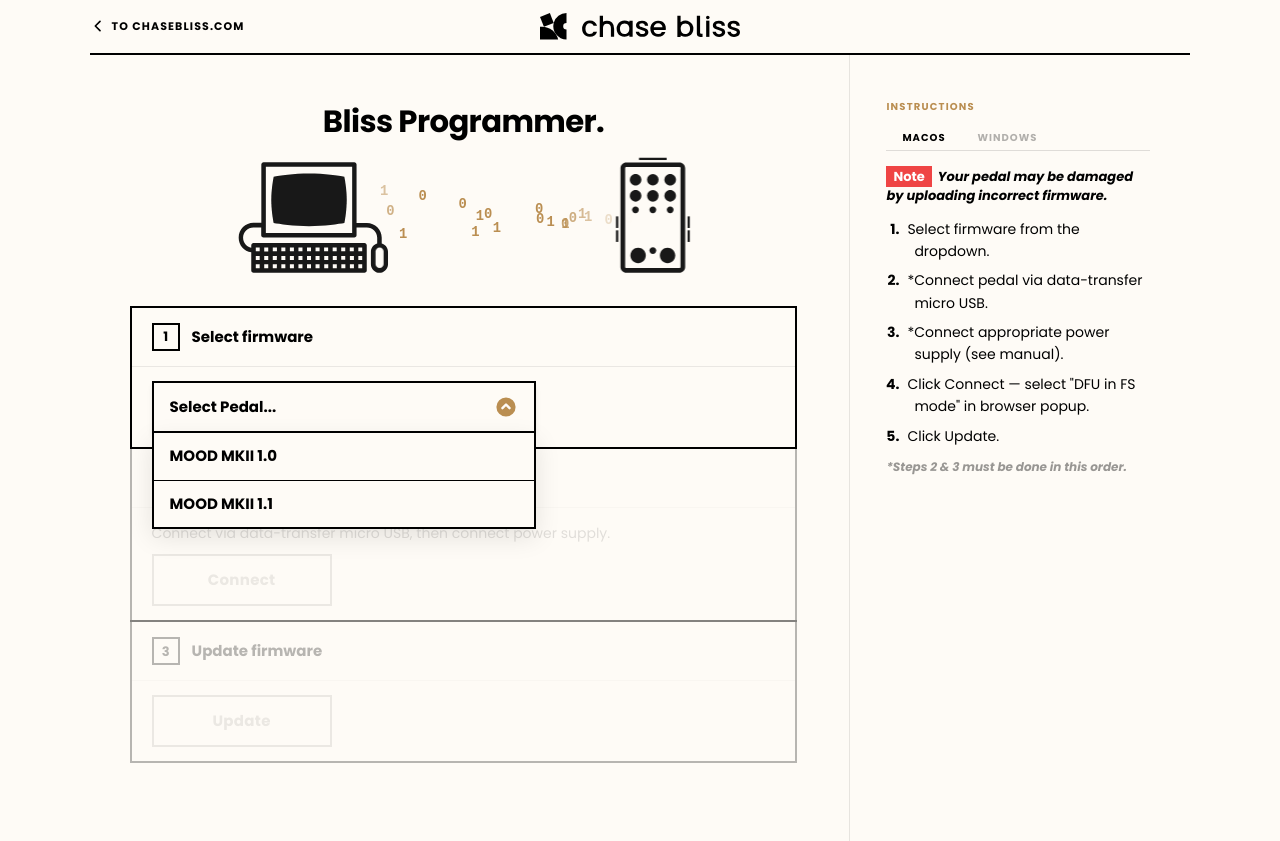
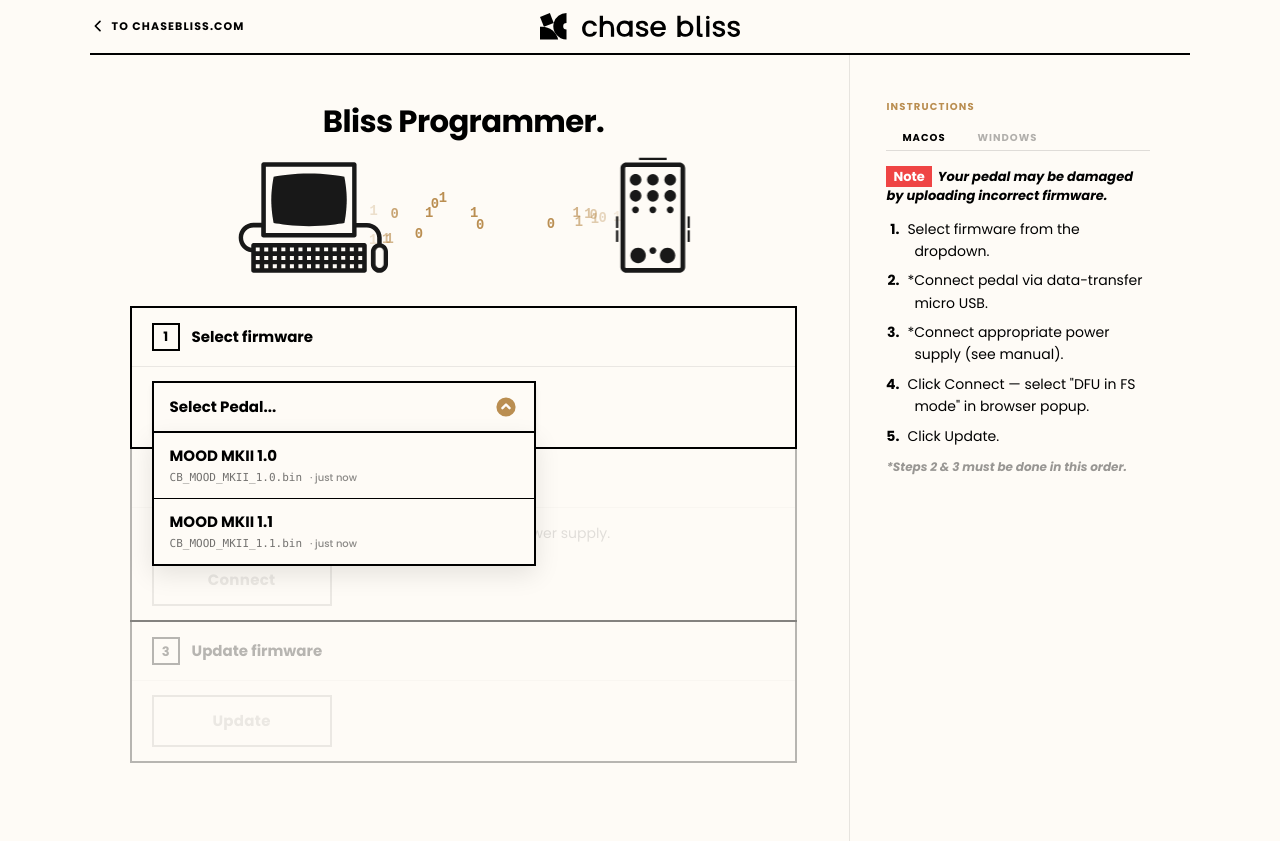
Before and after one commit to chasebliss/cba-firmware-interface-program, a React (Vite) app: page / in a window 1280 px wide. Both pictures are taken after a click on the button "Select Pedal...". Built offline with nearby package versions, Linux system fonts and the light colour scheme.

Commit message:
this is awesomw

```diff
--- a/src/components/PedalDropdown.tsx
+++ b/src/components/PedalDropdown.tsx
@@ -1,6 +1,7 @@
 import { useEffect, useLayoutEffect, useRef, useState } from "react";
 import { createPortal } from "react-dom";
 import type { FirmwareEntry } from "@/lib/firmware-catalogue";
+import { formatRelativeTime } from "@/lib/format";
 
 interface PedalDropdownProps {
   firmwares: FirmwareEntry[];
@@ -129,7 +130,7 @@
                   onSelect(fw);
                   setOpen(false);
                 }}
-                className={`animate-cba-pop-in cursor-pointer px-4 py-3 text-[15px] font-bold transition-colors duration-150 ${
+                className={`animate-cba-pop-in flex cursor-pointer flex-col gap-0.5 px-4 py-3 transition-colors duration-150 ${
                   i < firmwares.length - 1 ? "border-b border-black" : ""
                 }`}
                 style={{
@@ -137,7 +138,22 @@
                   animationDelay: `${i * 20}ms`,
                 }}
               >
-                {fw.name}
+                <span className="text-[15px] font-bold">{fw.name}</span>
+                {(fw.filename || fw.uploadedAt) && (
+                  <span className="flex items-baseline gap-2 text-[11px] font-medium text-black/55">
+                    {fw.filename && (
+                      <span className="truncate font-mono">{fw.filename}</span>
+                    )}
+                    {fw.uploadedAt && (
+                      <span
+                        title={new Date(fw.uploadedAt).toLocaleString()}
+                        className="shrink-0 text-[10px] text-black/45"
+                      >
+                        · {formatRelativeTime(fw.uploadedAt)}
+                      </span>
+                    )}
+                  </span>
+                )}
               </li>
             ))}
           </ul>,
--- a/src/lib/firmware-catalogue.ts
+++ b/src/lib/firmware-catalogue.ts
@@ -9,6 +9,7 @@
   description: string;
   bgColor: string;
   active: boolean;
+  uploadedAt?: string;
 }
 
 export interface FirmwareEntry {
@@ -18,7 +19,9 @@
   description: string;
   bgColor: string;
   active: boolean;
+  filename: string; // basename of filepath, e.g. "MOOD_MKII_1.1.bin"
   url: string; // resolved absolute URL to the .bin or .hex file
+  uploadedAt: string | null;
   source: FirmwareSource;
 }
 
@@ -41,18 +44,21 @@
       const base = /^https?:\/\//.test(source.repo_url)
         ? source.repo_url
         : new URL(source.repo_url, window.location.origin).toString();
-      return raw.map(
-        (r): FirmwareEntry => ({
+      return raw.map((r): FirmwareEntry => {
+        const filename = r.filepath.replace(/^\.\//, "");
+        return {
           id: r.id,
           name: r.name,
           platform: r.platform,
           description: r.description,
           bgColor: r.bgColor,
           active: r.active,
+          filename,
           url: new URL(r.filepath, base).toString(),
+          uploadedAt: r.uploadedAt ?? null,
           source,
-        }),
-      );
+        };
+      });
     }),
   );
 
--- /dev/null
+++ b/src/lib/format.ts
@@ -0,0 +1,21 @@
+// Human-friendly "X ago" strings from ISO timestamps. Used by the admin
+// sidebar and the public firmware dropdown.
+export const formatRelativeTime = (iso: string): string => {
+  const then = new Date(iso).getTime();
+  if (Number.isNaN(then)) return "";
+  const diffMs = Date.now() - then;
+  const sec = Math.round(diffMs / 1000);
+  if (sec < 60) return "just now";
+  const min = Math.round(sec / 60);
+  if (min < 60) return `${min}m ago`;
+  const hr = Math.round(min / 60);
+  if (hr < 24) return `${hr}h ago`;
+  const day = Math.round(hr / 24);
+  if (day < 7) return `${day}d ago`;
+  const wk = Math.round(day / 7);
+  if (wk < 5) return `${wk}w ago`;
+  const mo = Math.round(day / 30);
+  if (mo < 12) return `${mo}mo ago`;
+  const yr = Math.round(day / 365);
+  return `${yr}y ago`;
+};
--- a/src/routes/LocalFlasher.tsx
+++ b/src/routes/LocalFlasher.tsx
@@ -11,6 +11,7 @@
   type DfuLogger,
   type FirmwareSegment,
 } from "@/lib/dfu";
+import { formatRelativeTime } from "@/lib/format";
 
 const DEFAULT_TRANSFER_SIZE = 1024;
 const GOLD = "#ba8e51";
@@ -595,9 +596,11 @@
       : 0;
   const progressPct = Math.round(progressRatio * 100);
 
-  // Newest-first within a group. Entries missing uploadedAt sink to the
-  // bottom, then tiebreak alphabetically so the order is stable across loads.
-  const byDateDesc = (a: AdminFirmware, b: AdminFirmware) => {
+  // Active first, disabled sink to the bottom of their section. Within each
+  // active/disabled bucket: newest upload first, tiebreak alphabetically so
+  // the order is stable across loads.
+  const sortForSection = (a: AdminFirmware, b: AdminFirmware) => {
+    if (a.active !== b.active) return a.active ? -1 : 1;
     const at = a.uploadedAt ? new Date(a.uploadedAt).getTime() : 0;
     const bt = b.uploadedAt ? new Date(b.uploadedAt).getTime() : 0;
     if (at !== bt) return bt - at;
@@ -605,10 +608,10 @@
   };
   const productionRows = catalogue
     .filter((f) => f.target === "production")
-    .sort(byDateDesc);
+    .sort(sortForSection);
   const betaRows = catalogue
     .filter((f) => f.target === "beta")
-    .sort(byDateDesc);
+    .sort(sortForSection);
 
   return (
     <div className="min-h-screen animate-cba-fade-in bg-gray-50">
@@ -1202,7 +1205,8 @@
                 aria-hidden="true"
                 className="h-2 w-2 shrink-0 rounded-full bg-yellow"
               />
-              Yellow — saved, site is still updating (usually a minute or two).
+              Yellow — saved, site is still updating (usually under a 30
+              seconds).
             </li>
             <li className="flex items-center gap-2">
               <span
@@ -1218,26 +1222,6 @@
   );
 };
 
-const formatRelativeTime = (iso: string): string => {
-  const then = new Date(iso).getTime();
-  if (Number.isNaN(then)) return "";
-  const diffMs = Date.now() - then;
-  const sec = Math.round(diffMs / 1000);
-  if (sec < 60) return "just now";
-  const min = Math.round(sec / 60);
-  if (min < 60) return `${min}m ago`;
-  const hr = Math.round(min / 60);
-  if (hr < 24) return `${hr}h ago`;
-  const day = Math.round(hr / 24);
-  if (day < 7) return `${day}d ago`;
-  const wk = Math.round(day / 7);
-  if (wk < 5) return `${wk}w ago`;
-  const mo = Math.round(day / 30);
-  if (mo < 12) return `${mo}mo ago`;
-  const yr = Math.round(day / 365);
-  return `${yr}y ago`;
-};
-
 const arrayBufferToBase64 = (buffer: ArrayBuffer): string => {
   const bytes = new Uint8Array(buffer);
   let binary = "";
```
